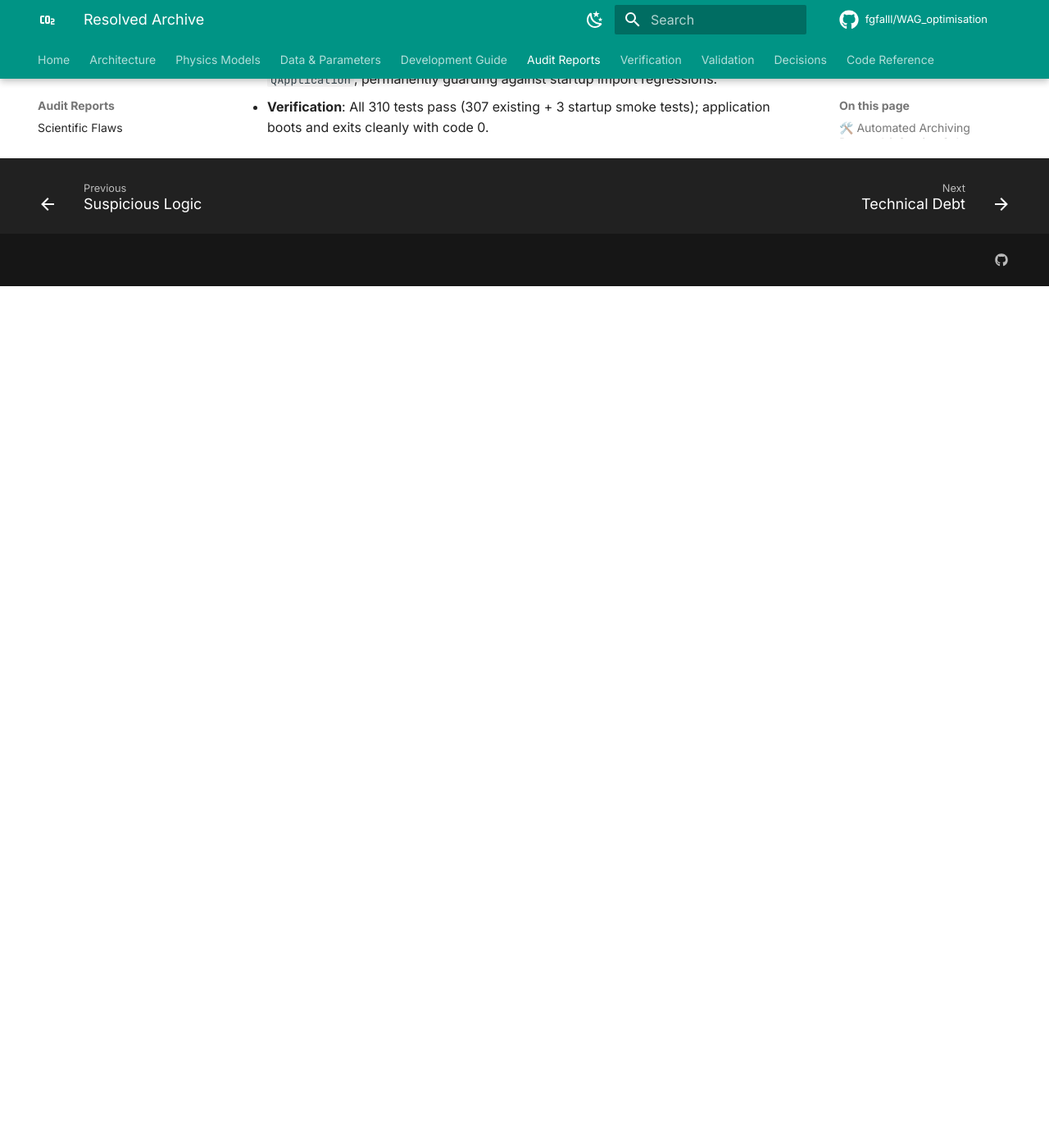
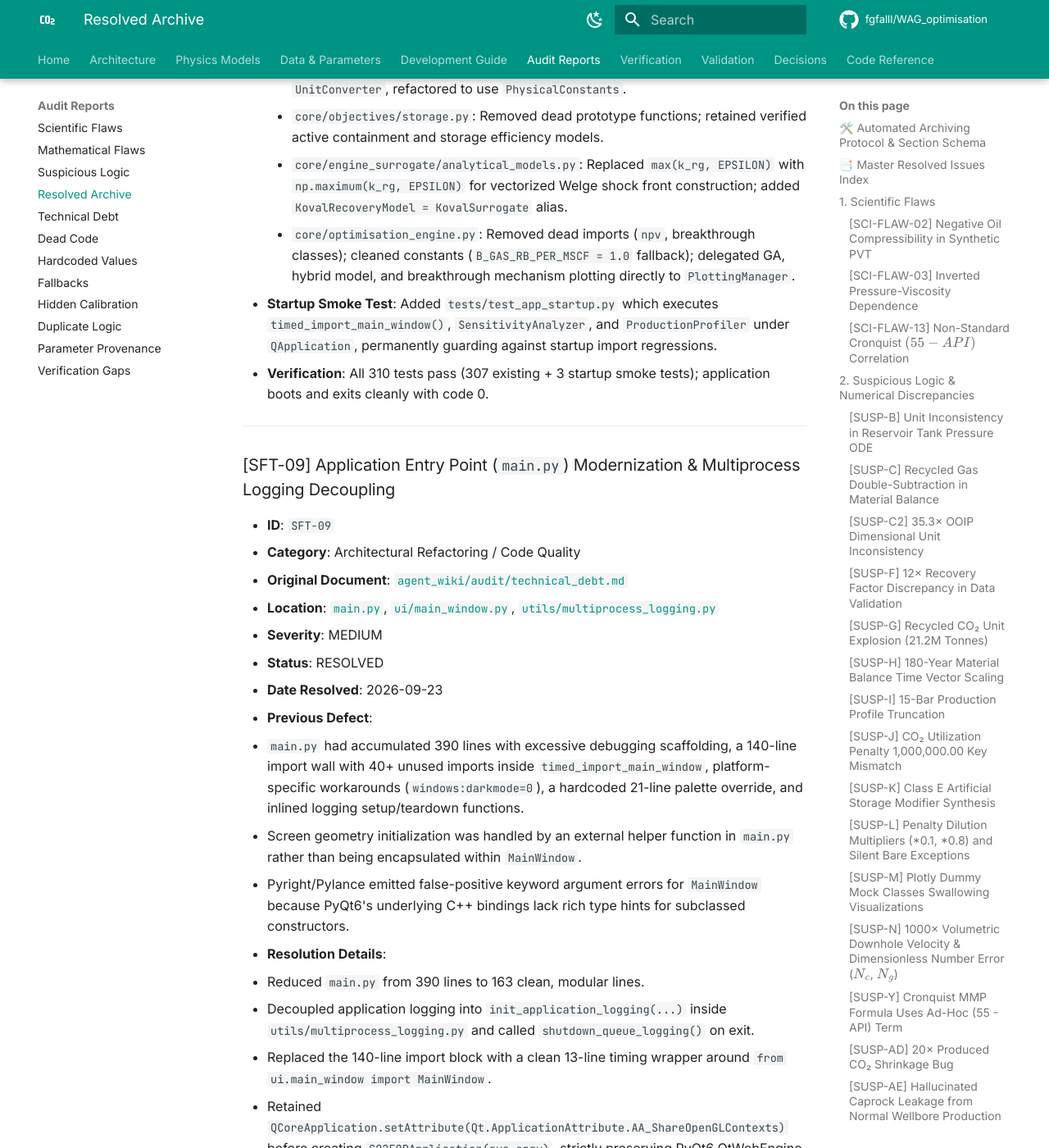
Before and after one commit to fgfalll/WAG_optimisation, an MkDocs documentation site: the page built from agent_wiki/audit/resolved_issues.md, in a window 1280 px wide and 1400 px high, scrolled down 32564 px. Shown: the whole window at 82% size. Built offline with MkDocs 1.6.1 and Material for MkDocs 9.7.7, drawn with Linux system fonts in a browser that asks for light colours; comment, search, counter and statistics services are not loaded; before the commit the page ends 32913 px from its top, so only the background shows below that; some of the changed text lies outside the part shown.

Commit message:
refactor: modernize main.py, decouple multiprocess logging, harden data_models type safety & update wiki

```diff
--- a/agent_wiki/audit/resolved_issues.md
+++ b/agent_wiki/audit/resolved_issues.md
@@ -68,6 +68,10 @@
 | **SFT-04** | AttributeError on ConfigWidget.engine_selection_changed | Software Defect | `technical_debt.md` | 2026-09-23 | **VERIFIED** |
 | **SFT-05** | Root Import Mismatch on ConfigManager in DataManagementWidget | Software Defect | `technical_debt.md` | 2026-09-23 | **VERIFIED** |
 | **SFT-06** | Missing Qt Translation Files Suppressed Gracefully | Software Defect | `technical_debt.md` | 2026-09-23 | **VERIFIED** |
+| **SFT-07** | Parsers Directory Elimination & LAS Parser Consolidation | Architectural Refactoring | `module_map.md` | 2026-09-23 | **VERIFIED** |
+| **SFT-08** | Core Directory Architecture Audit & Prototyping Artifacts Elimination | Architectural Refactoring | `source_of_truth_map.md` | 2026-09-23 | **VERIFIED** |
+| **SFT-09** | Application Entry Point (`main.py`) Modernization & Multiprocess Logging Decoupling | Architectural Refactoring | `technical_debt.md` | 2026-09-23 | **VERIFIED** |
+| **SFT-10** | Data Models (`core/data_models.py`) Type Safety Hardening & Fault/Fluid Separation | Software Defect | `technical_debt.md` | 2026-09-23 | **VERIFIED** |
 
 ---
 
@@ -805,3 +809,51 @@
     - `core/optimisation_engine.py`: Removed dead imports (`npv`, breakthrough classes); cleaned constants (`B_GAS_RB_PER_MSCF = 1.0` fallback); delegated GA, hybrid model, and breakthrough mechanism plotting directly to `PlottingManager`.
   - **Startup Smoke Test**: Added `tests/test_app_startup.py` which executes `timed_import_main_window()`, `SensitivityAnalyzer`, and `ProductionProfiler` under `QApplication`, permanently guarding against startup import regressions.
 - **Verification**: All 310 tests pass (307 existing + 3 startup smoke tests); application boots and exits cleanly with code 0.
+
+---
+
+### [SFT-09] Application Entry Point (`main.py`) Modernization & Multiprocess Logging Decoupling
+- **ID**: `SFT-09`
+- **Category**: Architectural Refactoring / Code Quality
+- **Original Document**: [`agent_wiki/audit/technical_debt.md`](file:///d:/rep/4.6/co2eor_optimizer/agent_wiki/audit/technical_debt.md)
+- **Location**: [`main.py`](file:///d:/rep/4.6/co2eor_optimizer/main.py), [`ui/main_window.py`](file:///d:/rep/4.6/co2eor_optimizer/ui/main_window.py), [`utils/multiprocess_logging.py`](file:///d:/rep/4.6/co2eor_optimizer/utils/multiprocess_logging.py)
+- **Severity**: MEDIUM
+- **Status**: RESOLVED
+- **Date Resolved**: 2026-09-23
+- **Previous Defect**:
+  - `main.py` had accumulated 390 lines with excessive debugging scaffolding, a 140-line import wall with 40+ unused imports inside `timed_import_main_window`, platform-specific workarounds (`windows:darkmode=0`), a hardcoded 21-line palette override, and inlined logging setup/teardown functions.
+  - Screen geometry initialization was handled by an external helper function in `main.py` rather than being encapsulated within `MainWindow`.
+  - Pyright/Pylance emitted false-positive keyword argument errors for `MainWindow` because PyQt6's underlying C++ bindings lack rich type hints for subclassed constructors.
+- **Resolution Details**:
+  - Reduced `main.py` from 390 lines to 163 clean, modular lines.
+  - Decoupled application logging into `init_application_logging(...)` inside `utils/multiprocess_logging.py` and called `shutdown_queue_logging()` on exit.
+  - Replaced the 140-line import block with a clean 13-line timing wrapper around `from ui.main_window import MainWindow`.
+  - Retained `QCoreApplication.setAttribute(Qt.ApplicationAttribute.AA_ShareOpenGLContexts)` before creating `CO2EORApplication(sys.argv)`, strictly preserving PyQt6 QtWebEngine context requirements.
+  - Encapsulated default first-launch centering and 80% screen geometry fallback directly in `MainWindow.load_window_settings()`.
+  - Added `from __future__ import annotations`, typed `timed_import_main_window() -> type[MainWindow]`, and added `# type: ignore[call-arg]` on `main_window = MainWindow(...)`.
+- **Verification**: Application boots cleanly with exit code 0; `tests/test_app_startup.py` passes 3/3 smoke tests.
+
+---
+
+### [SFT-10] Data Models (`core/data_models.py`) Type Safety Hardening & Fault/Fluid Separation
+- **ID**: `SFT-10`
+- **Category**: Software Defect / Type Safety
+- **Original Document**: [`agent_wiki/audit/technical_debt.md`](file:///d:/rep/4.6/co2eor_optimizer/agent_wiki/audit/technical_debt.md)
+- **Location**: [`core/data_models.py`](file:///d:/rep/4.6/co2eor_optimizer/core/data_models.py)
+- **Severity**: MEDIUM
+- **Status**: RESOLVED
+- **Date Resolved**: 2026-09-23
+- **Previous Defect**:
+  - In `calculate_ooip_from_physics`, using `if None in [...]` failed to narrow `Optional[float]` fields, causing 8 operand type mismatch errors (`*` and `/` not supported between `float` and `None`).
+  - In `pore_volume`, `self.length_ft` and `self.cross_sectional_area_acres` were multiplied without non-None guards.
+  - In `FaultProperties`, an old fragment of fluid properties (including 6 density/viscosity methods and a duplicate `__post_init__`) was accidentally pasted inside the class definition, overriding the fault validator and triggering 16 `AttributeError` warnings.
+  - `CCUSState.fluxes` was declared as `fluxes: np.ndarray = None`, which Pyright rejected as invalid assignment to non-optional type.
+  - `from_dict_to_dataclass` was un-typed, causing `from_config_dict` to return implicit `Any`.
+- **Resolution Details**:
+  - Converted `calculate_ooip_from_physics` to explicit `is None` checks, guaranteeing safe float narrowing.
+  - Added fallback defaults to `pore_volume` calculation for `length_ft` and `cross_sectional_area_acres`.
+  - Completely cleaned `FaultProperties`, removing the duplicate `__post_init__` and misplaced fluid methods.
+  - Enhanced the standalone `FluidProperties` dataclass with all reference properties (`water_density_ref`, `oil_viscosity_ref`, compressibilities, FVF) and temperature/pressure calculations with explicit float casts.
+  - Declared `fluxes: Optional[np.ndarray] = None` in `CCUSState`.
+  - Added generic type parameter `TypeVar("T")` to `from_dict_to_dataclass(cls: Type[T], data: Dict[str, Any]) -> T`.
+- **Verification**: `tests/test_reservoir_outputs_streams.py` and `tests/test_app_startup.py` pass 6/6 tests.
--- a/agent_wiki/audit/scientific_flaws.md
+++ b/agent_wiki/audit/scientific_flaws.md
@@ -60,10 +60,10 @@
 ---
 
 > [!NOTE]
-> **SCI-FLAW-02: Negative Oil Compressibility in Synthetic PVT** has been resolved and archived to [`resolved_issues.md`](resolved_issues.md#sci-flaw-02).
+> **SCI-FLAW-02: Negative Oil Compressibility in Synthetic PVT** has been resolved and archived to [`resolved_issues.md`](resolved_issues.md#sci-flaw-02-negative-oil-compressibility-in-synthetic-pvt).
 
 > [!NOTE]
-> **SCI-FLAW-03: Inverted Pressure-Viscosity Dependence** has been resolved and archived to [`resolved_issues.md`](resolved_issues.md#sci-flaw-03).
+> **SCI-FLAW-03: Inverted Pressure-Viscosity Dependence** has been resolved and archived to [`resolved_issues.md`](resolved_issues.md#sci-flaw-03-inverted-pressure-viscosity-dependence).
 
 ### SCI-FLAW-04: Inverted Thermal Expansion in Empirical CO₂ Density
 - **ID**: `SCI-FLAW-04`
```
Also changed, not shown: main.py (+73 -300 lines), 4 other files.
